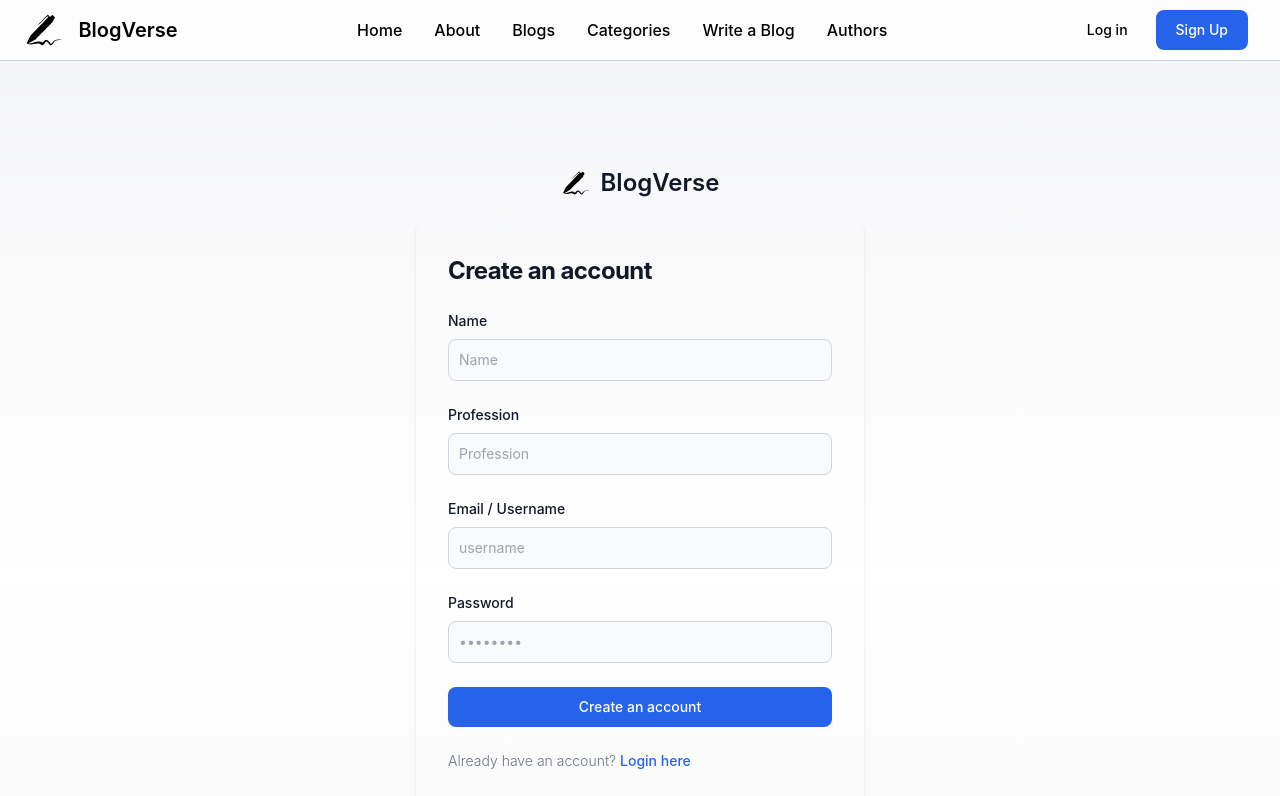
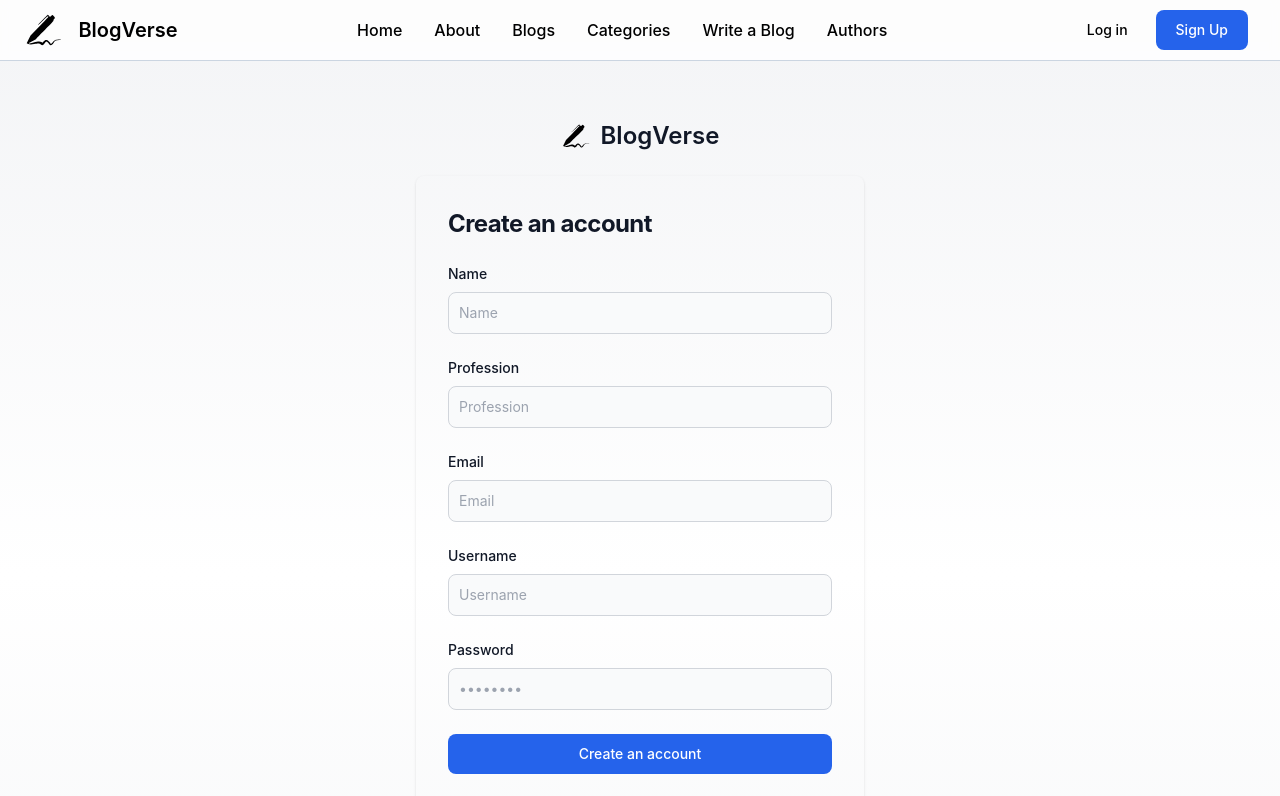
Before and after one commit to ashishjadhav6923/React-Blog-Application, a React (Vite) app: page /signIn in a window 1280 px wide. Shown: the top 796 px of the page. Built offline with nearby package versions, Linux system fonts and the light colour scheme.

Commit message:
modified to work with new structure of api

```diff
--- a/src/components/AuthorsList.jsx
+++ b/src/components/AuthorsList.jsx
@@ -9,7 +9,7 @@ const AuthorsList = () => {
   useEffect(() => {
     const fetchAuthors = async () => {
       try {
-        const response = await axios.get(`/api/authors`);
+        const response = await axios.get(`/api/user/authors`);
         setAuthors(response.data.authors);
       } catch (error) {
         setError("Error fetching authors");
--- a/src/components/BlogList.jsx
+++ b/src/components/BlogList.jsx
@@ -10,7 +10,7 @@ const BlogList = () => {
   useEffect(() => {
     const fetchBlogs = async () => {
       try {
-        const response = await axios.get("/api/readBlogs");
+        const response = await axios.get("/api/user/getBlogs");
         setBlogs(response.data.blogs.reverse());
       } catch (error) {
         setError("Error fetching blogs");
--- a/src/components/UserProfile.jsx
+++ b/src/components/UserProfile.jsx
@@ -24,7 +24,7 @@ const UserProfile = () => {
 
     const fetchUserData = async () => {
       try {
-        const response = await axios.get(`/api/userInfo/${profileName}`);
+        const response = await axios.get(`/api/user/userInfo/${profileName}`);
         setUserData({
           name: response.data.userInfo.name,
           username: response.data.userInfo.username,
--- a/src/components/blog.jsx
+++ b/src/components/blog.jsx
@@ -11,7 +11,7 @@ const Blog = () => {
   useEffect(() => {
     const fetchBlog = async () => {
       try {
-        const response = await axios.get(`/api/readBlogs/${blogId}`);
+        const response = await axios.get(`/api/user/readBlog/${blogId}`);
         setBlog(response.data.blog);
         console.log(blog);
       } catch (error) {
--- a/src/components/logIn.jsx
+++ b/src/components/logIn.jsx
@@ -12,8 +12,7 @@ const LogIn = () => {
 
   const validationSchema = Yup.object({
     username: Yup.string()
-      .email("Invalid email format")
-      .required("Email is required"),
+      .required("Email/Username is required"),
     password: Yup.string()
       .min(8, "Password must be at least 8 characters")
       .required("Password is required"),
@@ -43,7 +42,7 @@ const LogIn = () => {
               onSubmit={async (values, { setErrors }) => {
                 try {
                   const response = await axios.post(
-                    "/api/login",
+                    "/api/user/login",
                     {
                       username: values.username,
                       password: values.password,
@@ -78,7 +77,7 @@ const LogIn = () => {
                       className="block mb-2 text-sm font-medium text-gray-900"
                       htmlFor="username"
                     >
-                      Your email
+                      Your email / Username
                     </label>
                     <Field
                       className={`bg-gray-50 border ${
--- a/src/components/signUp.jsx
+++ b/src/components/signUp.jsx
@@ -9,7 +9,8 @@ const SignUp = () => {
   const navigate = useNavigate();
 
   const validationSchema = Yup.object({
-    username: Yup.string()
+    username:Yup.string().required("Username is required"),
+    email: Yup.string()
       .email("Invalid email format")
       .required("Email is required"),
     password: Yup.string()
@@ -54,10 +55,10 @@ const SignUp = () => {
               validationSchema={validationSchema}
               onSubmit={async (values, { setErrors }) => {
                 try {
-                  const response = await axios.post("/api/register", {
+                  const response = await axios.post("/api/user/register", {
                     name: values.name,
                     username: values.username,
-                    email: values.username,
+                    email: values.email,
                     password: values.password,
                     profession: values.profession,
                   });
@@ -65,10 +66,12 @@ const SignUp = () => {
                   if (response.status === 201) {
                     navigate("/logIn");
                   }
+                  // if(response.status === 401){
+                  //   formikErrors.general=response
+                  // }
                 } catch (error) {
+                  const formikErrors = {};
                   if (error.response && error.response.data) {
-                    const formikErrors = {};
-
                     // Set the general error message returned by the API
                     formikErrors.general = error.response.data.message;
 
@@ -132,9 +135,33 @@ const SignUp = () => {
                   <div>
                     <label
                       className="block mb-2 text-sm font-medium text-gray-900"
+                      htmlFor="email"
+                    >
+                      Email
+                    </label>
+                    <Field
+                      className={`bg-gray-50 border ${
+                        errors.email && touched.email
+                          ? "border-red-500"
+                          : "border-gray-300"
+                      } text-gray-900 text-sm rounded-lg focus:ring-primary-600 focus:border-primary-600 block w-full p-2.5`}
+                      id="email"
+                      name="email"
+                      autoComplete="email"
+                      placeholder="Email"
+                    />
+                    {errors.email && touched.email ? (
+                      <div className="text-red-500 text-sm mt-1">
+                        {errors.email}
+                      </div>
+                    ) : null}
+                  </div>
+                  <div>
+                    <label
+                      className="block mb-2 text-sm font-medium text-gray-900"
                       htmlFor="username"
                     >
-                      Email / Username
+                      Username
                     </label>
                     <Field
                       className={`bg-gray-50 border ${
@@ -145,7 +172,7 @@ const SignUp = () => {
                       id="username"
                       name="username"
                       autoComplete="username"
-                      placeholder="username"
+                      placeholder="Username"
                     />
                     {errors.username && touched.username ? (
                       <div className="text-red-500 text-sm mt-1">
--- a/src/components/writeBlog.jsx
+++ b/src/components/writeBlog.jsx
@@ -32,7 +32,7 @@ const BlogWritingForm = () => {
       values.id = uuidv4(); // Generate a unique ID for each submission
 
       try {
-        const response = await axios.post("/api/writeBlogs", {
+        const response = await axios.post("/api/user/writeBlog", {
           id: values.id,
           title: values.title,
           profile: values.profile,
--- a/src/layout.jsx
+++ b/src/layout.jsx
@@ -12,7 +12,7 @@ const Layout = () => {
     const passwordLocal = localStorage.getItem("password");
     console.log("local storage : " + usernameLocal + " " + passwordLocal);
     try {
-      const response = await axios.post("/api/login", {
+      const response = await axios.post("/api/user/login", {
         username: usernameLocal,
         password: passwordLocal,
       });
```
Also changed, not shown: 1 other file (tests, documents, lock files or other folders).
